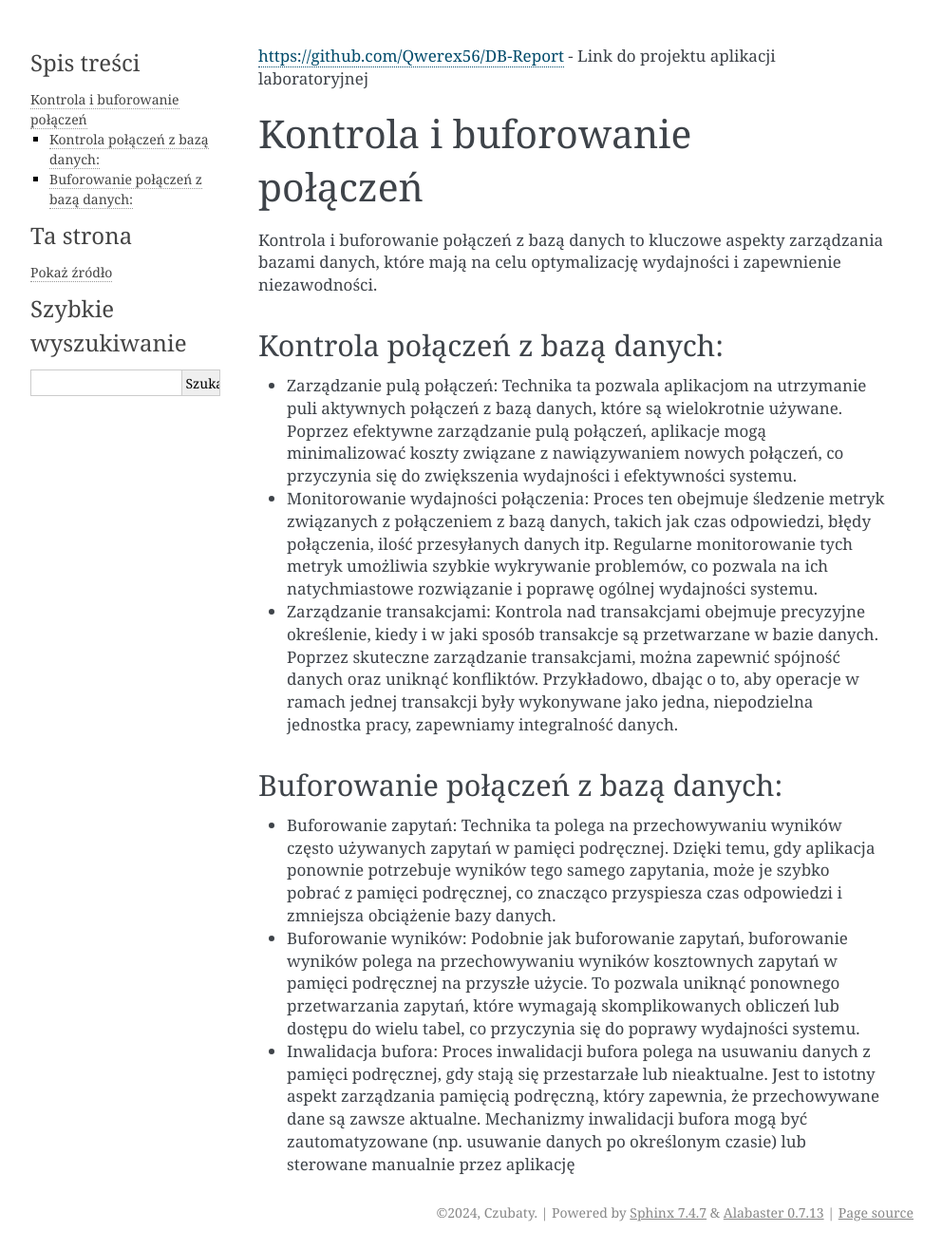
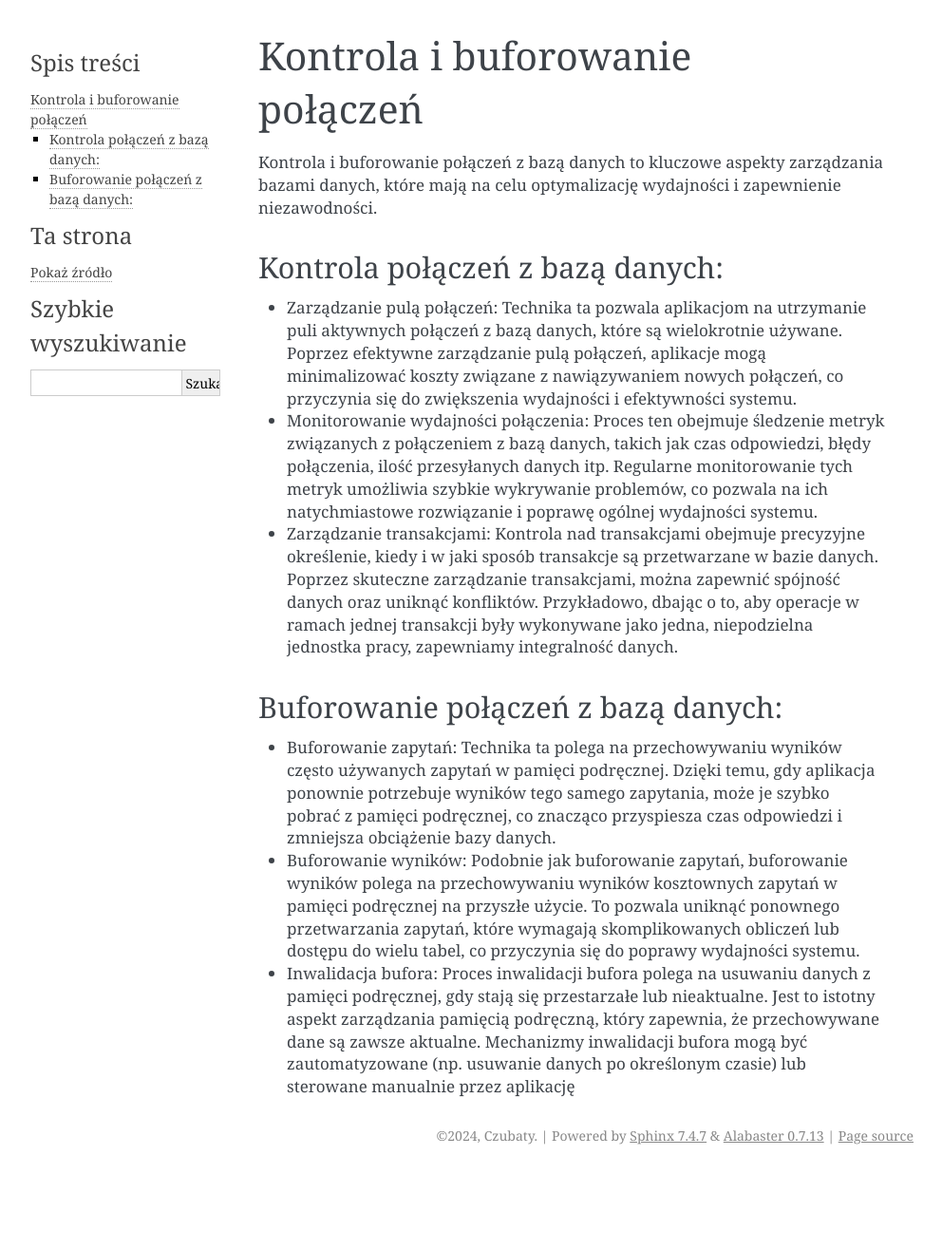
Before and after one commit to Qwerex56/DB-Report, a Sphinx documentation site: the page built from source/rozdzialy/rozdzial1.rst, in a window 1280 px wide. Shown: the whole page at 95% size, without its empty margins (148-1140 px from the left). Built offline with Sphinx 7.4.7, drawn with Linux system fonts in a browser that asks for light colours; pages that are not in the unit, such as notebooks, are missing from menus; after the commit the page ends 1235 px from its top, so only the background shows below that.

Commit message:
Update rozdzial1.rst

```diff
--- a/source/rozdzialy/rozdzial1.rst
+++ b/source/rozdzialy/rozdzial1.rst
@@ -1,5 +1,3 @@
-https://github.com/Qwerex56/DB-Report - Link do projektu aplikacji laboratoryjnej
-
 Kontrola i buforowanie połączeń
 ===============================
 
```
